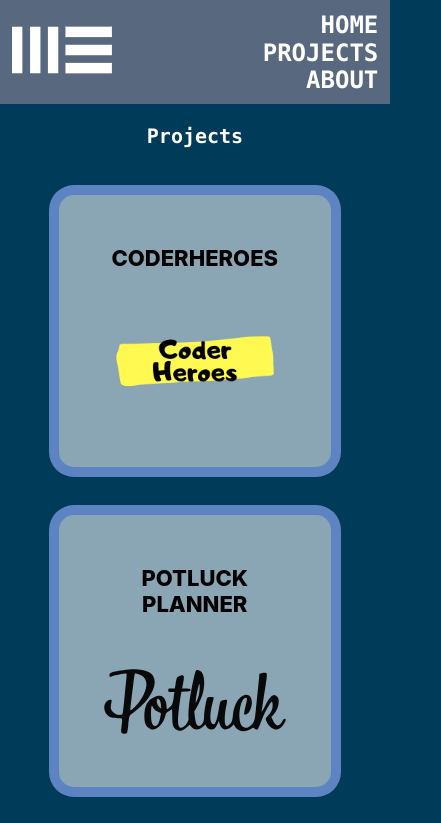
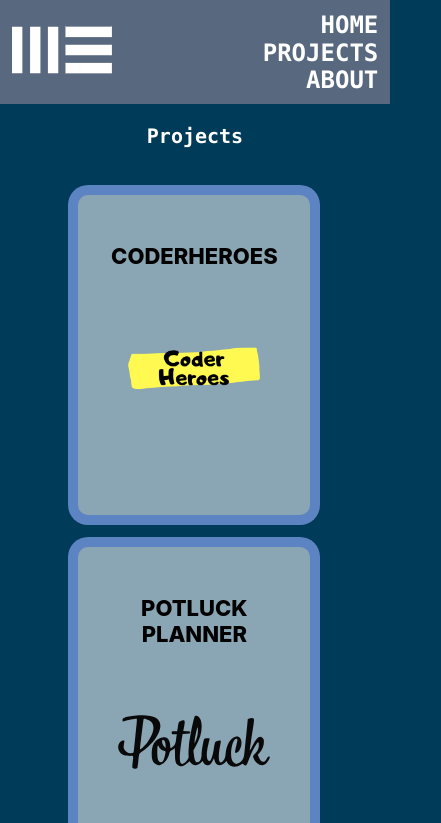
Before and after one commit to mnenslei/my-site, a React (Create React App) app: page /projects in a window 390 px wide. Shown: the top 823 px of the page, 441 px wide, since content can reach past the window. Built offline with nearby package versions, Linux system fonts and the light colour scheme.

Commit message:
fixed card responsiveness

```diff
--- a/src/index.css
+++ b/src/index.css
@@ -299,12 +299,46 @@ code {
     width: 75%;
   }
   .card{
-    padding: 10rem;
+    padding: 11rem;
   }
-  .card-side{
-    height: 15rem;
-    width: 10rem;
-    left: 0%;
+  .card-side {
+    height: 18rem;
+    border-radius: 20px;
+    transition: all 0.8s ease;
+    backface-visibility: hidden;
+    position: fixed;
+    min-width: 12.5rem;
+    width: 50%;
+    color: white;
+    align-items: center;
+    text-align: center;
+  }
+
+  .card-side.back {
+    transform: rotateY(-180deg);
+    background-color: #115075be;
+    background-image: linear-gradient(43deg, #432DAD 100%);
+    border: solid 10px rgba(255, 255, 255, 0.541);
+  }
+
+  .card-side.front {
+    background-color: rgba(255, 255, 255, 0.541);
+    background-image: rgba(255, 255, 255, 0.596);
+    border: solid 10px rgba(65, 114, 204, 0.61)
+  }
+  .card-side.front h3{
+    color:black;
+    font-size: 22px;
+    font-weight: 800;
+    padding: 5%;
+  }
+
+  .card:hover .card-side.front {
+    transform: rotateY(180deg);
+  }
+
+  .card:hover .card-side.back {
+    transform: rotateY(0deg);
   }
   .card-side.back{
     line-height: 13px;
```
